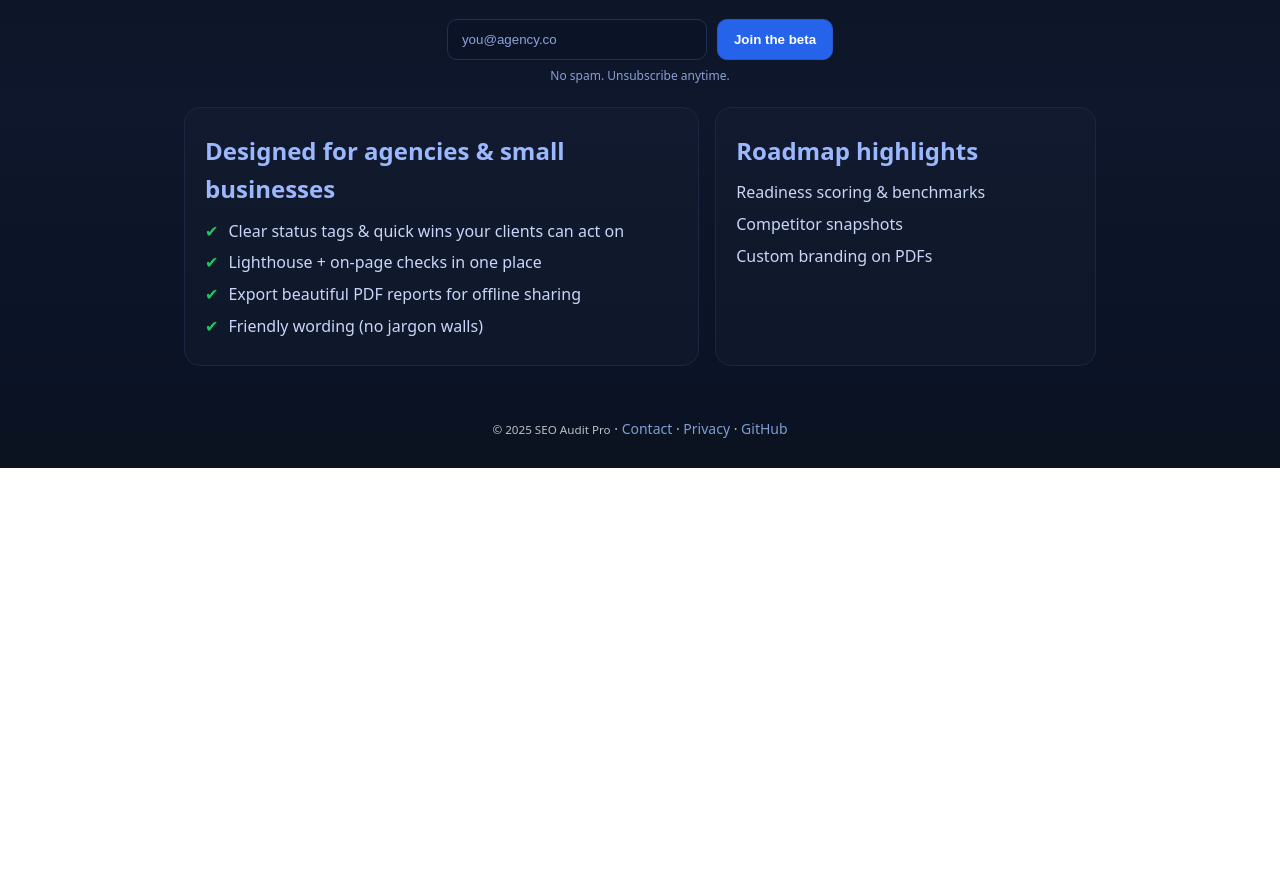
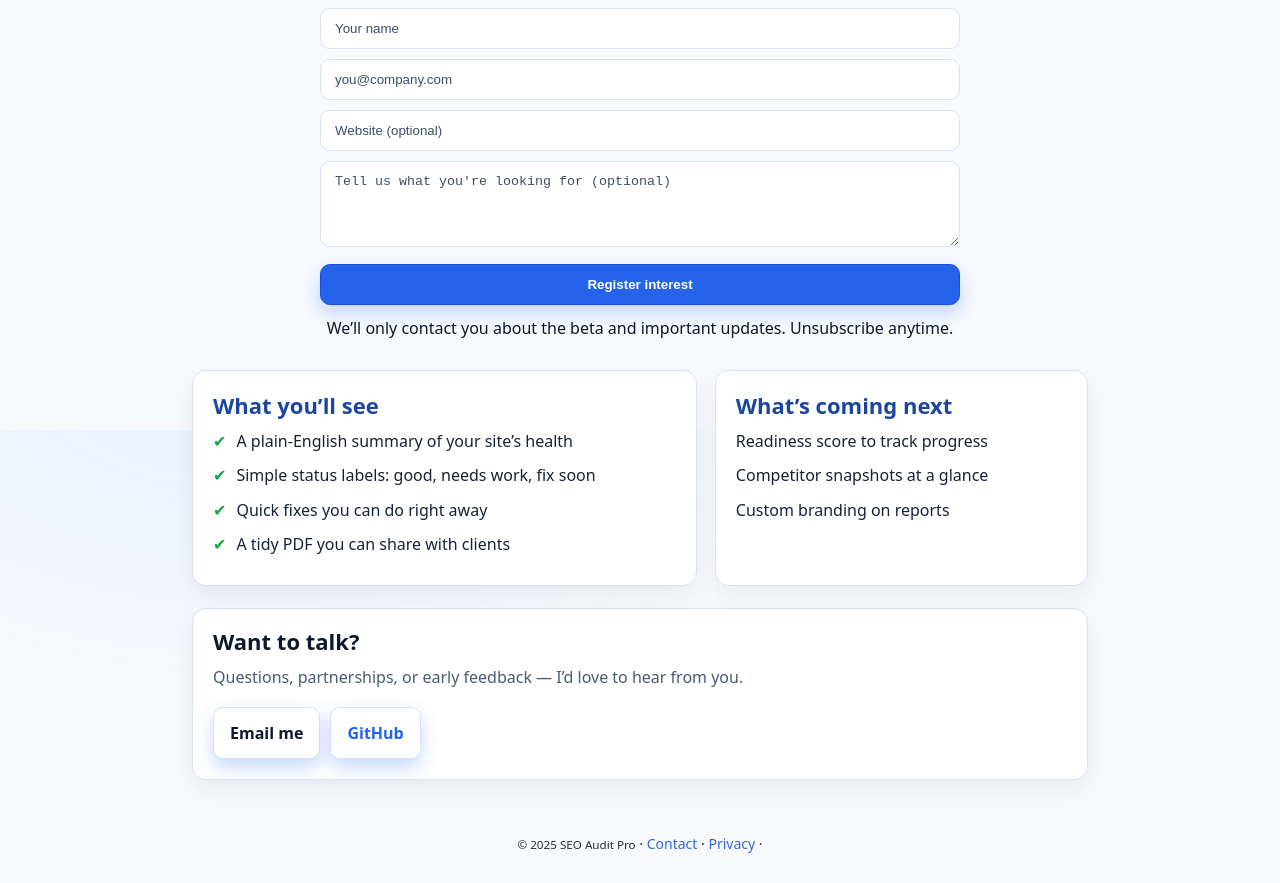
Before and after one commit to PeteLight/seo-audit-pro-landing, a plain HTML site: page index.html in a window 1280 px wide. Shown: the part 370-1253 px from the top of the page. Before the commit the page ends 838 px from the top, so only its background shows below. Drawn offline with Linux system fonts and the light colour scheme.

Commit message:
feat(landing): replace newsletter with contact/interest form + polish copy/styles - Switch from Buttondown to Formspree (static-friendly) with endpoint: https://formspree.io/f/mldwvkgz. - Add structured interest form (name, email, website optional, message optional) with honeypot + redirect to /thanks.html. - Add minimal JS (assets/app.js) to set footer year and disable submit button while sending. - Simplify contact: mailto now uses pete@seo-audit-pro.com; remove messy prefilled query string. - Remove Buttondown CTA/embed and any related markup/UTMs. - Update hero/meta copy to reflect interest capture ('Register your interest or get in touch'). - Expand CSS: .lead-form layout, .field inputs/textarea, honeypot .hp, button variants, contact-card; keep light/dark themes. - Thanks page copy refresh; Privacy page now references Formspree and correct contact email. - Keep favicon (/seo-audit-pro-favicon.ico) and social preview image unchanged.

```diff
--- /dev/null
+++ b/assets/app.js
@@ -0,0 +1,16 @@
+// Minimal enhancements: footer year + disable submit button while sending
+document.addEventListener('DOMContentLoaded', function () {
+  var yearEl = document.getElementById('year');
+  if (yearEl) yearEl.textContent = new Date().getFullYear();
+
+  var form = document.querySelector('.lead-form');
+  if (form) {
+    form.addEventListener('submit', function () {
+      var btn = form.querySelector('button[type="submit"]');
+      if (btn) {
+        btn.disabled = true;
+        btn.textContent = 'Sending…';
+      }
+    });
+  }
+});
--- a/assets/styles.css
+++ b/assets/styles.css
@@ -1,15 +1,44 @@
+/* ==============  Design Tokens  ============== */
 :root {
-  --bg: #0b1220;
-  --fg: #e7ecf3;
-  --muted: #a8b3cf;
+  /* Light theme */
+  --bg: #f7f9fc;
+  --surface: #ffffff;
+  --surface-2: #f0f4fb;
+  --text: #0f172a;
+  --muted: #495a75;
+  --border: #d9e2f2;
+
   --brand: #2563eb;
-  --panel: #111a2e;
-  --panel2: #0f172a;
-  --ok: #22c55e;
-  --border: #1b2742;
+  --brand-600: #1d4ed8;
+  --ok: #16a34a;
+  --shadow: 0 10px 24px rgba(2, 6, 23, 0.06);
+
+  --radius: 14px;
   --max: 960px;
+
+  --font-sans: system-ui, -apple-system, 'Segoe UI', Roboto, Inter, Arial,
+    sans-serif;
+  --font-mono: ui-monospace, SFMono-Regular, Menlo, Consolas, monospace;
 }
 
+/* Dark mode (auto) */
+@media (prefers-color-scheme: dark) {
+  :root {
+    --bg: #0b1220;
+    --surface: #0f172a;
+    --surface-2: #111a2e;
+    --text: #e7ecf3;
+    --muted: #a8b3cf;
+    --border: #1b2742;
+
+    --brand: #3b82f6;
+    --brand-600: #2563eb;
+    --ok: #22c55e;
+    --shadow: 0 12px 28px rgba(2, 6, 23, 0.45);
+  }
+}
+
+/* ==============  Base  ============== */
 * {
   box-sizing: border-box;
 }
@@ -19,14 +48,56 @@ body {
 }
 body {
   margin: 0;
-  background: linear-gradient(180deg, var(--bg), #0e172b 60%, #0a1224);
-  color: var(--fg);
-  font: 16px/1.6 system-ui, -apple-system, Segoe UI, Roboto, Arial, sans-serif;
+  background: radial-gradient(
+      1200px 700px at 20% -10%,
+      rgba(59, 130, 246, 0.08),
+      transparent 50%
+    )
+    var(--bg);
+  color: var(--text);
+  font: 16px/1.65 var(--font-sans);
+  -webkit-font-smoothing: antialiased;
+  -moz-osx-font-smoothing: grayscale;
   display: flex;
   flex-direction: column;
 }
 
-/* Layout */
+/* Typographic rhythm */
+h1,
+h2,
+h3 {
+  line-height: 1.15;
+  margin: 0 0 0.6rem;
+}
+h1 {
+  font-size: clamp(28px, 4vw, 44px);
+  letter-spacing: -0.02em;
+}
+h2 {
+  font-size: clamp(18px, 2.2vw, 22px);
+}
+p {
+  margin: 0 0 1rem;
+}
+.muted {
+  color: var(--muted);
+}
+
+/* Links & focus */
+a {
+  color: var(--brand);
+  text-decoration: none;
+}
+a:hover {
+  text-decoration: underline;
+}
+:focus-visible {
+  outline: 3px solid color-mix(in srgb, var(--brand) 65%, transparent);
+  outline-offset: 2px;
+  border-radius: 6px;
+}
+
+/* ==============  Layout  ============== */
 .container {
   max-width: var(--max);
   margin: 0 auto;
@@ -35,18 +106,6 @@ body {
 .main {
   padding-top: 8px;
 }
-.split {
-  display: grid;
-  gap: 16px;
-  grid-template-columns: 1fr;
-}
-@media (min-width: 860px) {
-  .split {
-    grid-template-columns: 1.15fr 0.85fr;
-  }
-}
-
-/* Header */
 .nav {
   display: flex;
   align-items: center;
@@ -57,131 +116,193 @@ body {
   display: inline-flex;
   align-items: center;
   gap: 10px;
-  text-decoration: none;
-  color: var(--fg);
+  color: inherit;
 }
 .brand-mark {
   width: 28px;
   height: 28px;
+  border-radius: 6px;
 }
 .brand-text {
   font-weight: 700;
-  letter-spacing: 0.1px;
+  letter-spacing: 0.2px;
 }
 .badge {
   font-size: 12px;
-  border: 1px solid #2a3553;
+  color: var(--muted);
+  border: 1px solid var(--border);
   border-radius: 999px;
   padding: 4px 10px;
-  color: var(--muted);
-  background: rgba(255, 255, 255, 0.02);
+  background: var(--surface-2);
 }
 
-/* Hero */
 .hero {
   text-align: center;
-  padding: 42px 0 10px;
+  padding: 48px 0 12px;
 }
 .pill {
   display: inline-block;
-  padding: 4px 10px;
-  border: 1px solid #2a3553;
+  padding: 6px 10px;
   border-radius: 999px;
-  color: #9bb8ff;
-}
-h1 {
-  font-size: clamp(28px, 4vw, 44px);
-  line-height: 1.1;
-  margin: 12px 0 12px;
-  color: #cfe1ff;
+  border: 1px solid var(--border);
+  color: color-mix(in srgb, var(--brand) 70%, var(--text) 30%);
+  background: var(--surface-2);
 }
 .lede {
   color: var(--muted);
   max-width: 760px;
-  margin: 0 auto 22px;
+  margin: 8px auto 24px;
 }
 
-/* Forms */
-.waitlist {
-  display: flex;
-  gap: 10px;
-  justify-content: center;
-  flex-wrap: wrap;
+/* Content split */
+.split {
+  display: grid;
+  gap: 18px;
+  grid-template-columns: 1fr;
 }
-.waitlist input[type='email'] {
-  background: #0b1326;
-  border: 1px solid #213055;
-  color: #eaf1ff;
-  border-radius: 10px;
-  padding: 12px 14px;
-  min-width: 260px;
-  outline: none;
-}
-.waitlist input[type='email']::placeholder {
-  color: #8ea2d8;
-}
-.waitlist button {
-  background: var(--brand);
-  border: 1px solid #2c57c7;
-  color: #fff;
-  font-weight: 600;
-  padding: 12px 16px;
-  border-radius: 10px;
-  cursor: pointer;
-}
-.waitlist button:hover {
-  filter: brightness(1.05);
-}
-.note {
-  font-size: 12px;
-  color: #8aa0d4;
-  text-align: center;
-  margin-top: 6px;
+@media (min-width: 860px) {
+  .split {
+    grid-template-columns: 1.15fr 0.85fr;
+  }
 }
 
 /* Panels */
 .panel {
-  background: linear-gradient(180deg, var(--panel), var(--panel2));
+  background: var(--surface);
   border: 1px solid var(--border);
-  border-radius: 16px;
+  border-radius: var(--radius);
   padding: 20px;
+  box-shadow: var(--shadow);
 }
 .kicker {
-  font-weight: 600;
-  color: #9bb8ff;
-  margin: 4px 0 8px;
+  font-weight: 700;
+  color: color-mix(in srgb, var(--brand) 60%, var(--text) 40%);
+  margin: 2px 0 8px;
 }
 .list {
   margin: 10px 0 0;
   padding: 0;
   list-style: none;
-  color: #c9d6f8;
+  color: color-mix(in srgb, var(--text) 85%, var(--muted) 15%);
 }
 .list li {
   display: flex;
   gap: 10px;
-  margin: 6px 0;
+  margin: 8px 0;
 }
 .tick {
   color: var(--ok);
 }
 
-/* Footer */
+/* ==============  Forms  ============== */
+.lead-form {
+  display: grid;
+  gap: 10px;
+  max-width: 640px;
+  margin: 0 auto;
+}
+.field input,
+.field textarea {
+  width: 100%;
+  background: var(--surface);
+  border: 1px solid var(--border);
+  color: var(--text);
+  border-radius: 10px;
+  padding: 12px 14px;
+  transition: border-color 0.15s ease, box-shadow 0.15s ease;
+}
+.field textarea {
+  resize: vertical;
+}
+.field input::placeholder,
+.field textarea::placeholder {
+  color: color-mix(in srgb, var(--muted) 80%, var(--text) 20%);
+}
+.field input:focus,
+.field textarea:focus {
+  border-color: var(--brand);
+  box-shadow: 0 0 0 4px color-mix(in srgb, var(--brand) 18%, transparent);
+  outline: none;
+}
+
+/* honeypot */
+.hp {
+  position: absolute !important;
+  left: -10000px;
+  top: auto;
+  width: 1px;
+  height: 1px;
+  overflow: hidden;
+}
+
+/* Buttons */
+.btn {
+  display: inline-block;
+  background: var(--brand);
+  border: 1px solid var(--brand-600);
+  color: #fff;
+  font-weight: 650;
+  padding: 12px 16px;
+  border-radius: 10px;
+  text-decoration: none;
+  box-shadow: 0 8px 18px color-mix(in srgb, var(--brand) 25%, transparent);
+  transition: transform 0.06s ease, filter 0.15s ease;
+  cursor: pointer;
+}
+.btn:hover {
+  filter: brightness(1.05);
+}
+.btn:active {
+  transform: translateY(1px);
+}
+
+.btn-secondary {
+  background: var(--surface);
+  color: var(--text);
+  border: 1px solid var(--border);
+}
+.btn-secondary:hover {
+  filter: none;
+  box-shadow: var(--shadow);
+}
+
+.btn-ghost {
+  background: transparent;
+  color: var(--brand);
+  border: 1px solid var(--border);
+}
+
+/* Contact block */
+.contact-card {
+  margin-top: 22px;
+  padding: 20px;
+  border: 1px solid var(--border);
+  border-radius: var(--radius);
+  background: var(--surface);
+  box-shadow: var(--shadow);
+}
+.contact-card .contact-links {
+  display: flex;
+  gap: 10px;
+  flex-wrap: wrap;
+  margin-top: 10px;
+}
+
+/* ==============  Footer  ============== */
 .footer {
-  opacity: 0.8;
+  opacity: 0.9;
   font-size: 14px;
   text-align: center;
   padding: 28px 0;
 }
 .footer a {
-  color: #9cc0ff;
-  text-decoration: none;
+  color: color-mix(in srgb, var(--brand) 85%, var(--text) 15%);
 }
 .footer a:hover {
   text-decoration: underline;
 }
 
-/* Utilities & a11y */
+/* ==============  Utilities & a11y  ============== */
 .sr-only {
   position: absolute;
   width: 1px;
@@ -193,3 +314,16 @@ h1 {
   white-space: nowrap;
   border: 0;
 }
+.center {
+  display: grid;
+  place-items: center;
+  min-height: 70vh;
+}
+
+/* Gentle container breathing on ultra-wide screens */
+@media (min-width: 1280px) {
+  .container {
+    padding-left: 32px;
+    padding-right: 32px;
+  }
+}
--- a/index.html
+++ b/index.html
@@ -3,34 +3,43 @@
   <head>
     <meta charset="utf-8" />
     <meta name="viewport" content="width=device-width, initial-scale=1" />
-    <title>SEO Audit Pro — Client-friendly SEO audit reports</title>
+
+    <title>SEO Audit Pro — Clear, simple website health reports</title>
     <meta
       name="description"
-      content="Plain-English SEO audits your clients actually understand. Exportable reports, Lighthouse insights, quick wins, and more."
+      content="Clear, simple website health reports — launching soon. Register your interest or get in touch."
     />
 
     <!-- Social preview -->
     <meta
       property="og:title"
-      content="SEO Audit Pro — Client-friendly SEO audit reports"
+      content="SEO Audit Pro — Clear, simple website health reports"
     />
     <meta
       property="og:description"
-      content="Plain-English SEO audits your clients actually understand. Exportable reports, Lighthouse insights, quick wins, and more."
+      content="Clear, simple website health reports — launching soon."
     />
     <meta property="og:type" content="website" />
     <meta property="og:url" content="https://seo-audit-pro.com" />
-    <meta property="og:image" content="https://seo-audit-pro.com/Logo.png" />
+    <meta
+      property="og:image"
+      content="https://seo-audit-pro.com/seo-audit-pro-transparent.png"
+    />
     <meta name="twitter:card" content="summary_large_image" />
 
-    <link rel="icon" href="/favicon.ico" />
+    <!-- Favicon & styles -->
+    <link rel="icon" href="/seo-audit-pro-favicon.ico" type="image/x-icon" />
     <link rel="preload" href="/assets/styles.css" as="style" />
     <link rel="stylesheet" href="/assets/styles.css" />
+
+    <!-- App JS -->
+    <script src="/assets/app.js" defer></script>
   </head>
+
   <body>
     <header class="container nav" role="banner">
-      <a class="brand" href="/">
-        <img src="/Logo.png" alt="" class="brand-mark" />
+      <a class="brand" href="/" aria-label="SEO Audit Pro home">
+        <img src="/seo-audit-pro-transparent.png" alt="" class="brand-mark" />
         <span class="brand-text">SEO Audit Pro</span>
       </a>
       <span class="badge" aria-label="Private beta forming">Private beta</span>
@@ -38,22 +47,32 @@
 
     <main class="container main" id="main" role="main">
       <section class="hero" aria-labelledby="hero-title">
-        <p class="pill">Plain-English SEO reports</p>
+        <p class="pill">Made for real people</p>
         <h1 id="hero-title">
-          Turn technical audits into reports your clients actually read
+          Clear, simple website health reports — launching soon
         </h1>
         <p class="lede">
-          Actionable, jargon-free SEO audits with Lighthouse, metadata, robots,
-          domain authority & quick wins — plus a polished PDF export for
-          clients.
+          Get an easy-to-read checkup of your site with what’s working, what
+          needs attention, and quick fixes you can act on.
         </p>
 
-        <!-- Replace action URL with your form provider (Formspree/Buttondown/Mailchimp) -->
+        <!-- Register interest (Formspree) -->
         <form
-          class="waitlist"
-          action="https://formspree.io/f/your_form_id_here"
+          class="lead-form"
+          action="https://formspree.io/f/mldwvkgz"
           method="POST"
         >
+          <div class="field">
+            <label class="sr-only" for="name">Your name</label>
+            <input
+              id="name"
+              name="name"
+              type="text"
+              placeholder="Your name"
+              required
+            />
+          </div>
+          <div class="field">
             <label class="sr-only" for="email">Email address</label>
             <input
               id="email"
@@ -61,49 +80,106 @@
               type="email"
               inputmode="email"
               autocomplete="email"
-            placeholder="you@agency.co"
+              placeholder="you@company.com"
               required
             />
-          <button type="submit">Join the beta</button>
+          </div>
+          <div class="field">
+            <label class="sr-only" for="website">Website (optional)</label>
+            <input
+              id="website"
+              name="website"
+              type="url"
+              placeholder="Website (optional)"
+            />
+          </div>
+          <div class="field">
+            <label class="sr-only" for="message"
+              >How can we help? (optional)</label
+            >
+            <textarea
+              id="message"
+              name="message"
+              rows="4"
+              placeholder="Tell us what you're looking for (optional)"
+            ></textarea>
+          </div>
+
+          <!-- Basic spam trap (Formspree ignores if filled) -->
+          <input
+            type="text"
+            name="_gotcha"
+            tabindex="-1"
+            autocomplete="off"
+            class="hp"
+          />
+
+          <!-- Redirect after success -->
           <input
             type="hidden"
             name="_redirect"
             value="https://seo-audit-pro.com/thanks.html"
           />
+
+          <button type="submit" class="btn">Register interest</button>
+          <p class="note">
+            We’ll only contact you about the beta and important updates.
+            Unsubscribe anytime.
+          </p>
         </form>
-        <p class="note">No spam. Unsubscribe anytime.</p>
       </section>
 
-      <section class="split">
+      <section class="split" aria-label="What you get">
         <div class="panel">
-          <h2 class="kicker">Designed for agencies & small businesses</h2>
+          <h2 class="kicker">What you’ll see</h2>
           <ul class="list">
             <li>
-              <span class="tick" aria-hidden="true">✔</span> Clear status tags &
-              quick wins your clients can act on
+              <span class="tick" aria-hidden="true">✔</span> A plain-English
+              summary of your site’s health
             </li>
             <li>
-              <span class="tick" aria-hidden="true">✔</span> Lighthouse +
-              on-page checks in one place
+              <span class="tick" aria-hidden="true">✔</span> Simple status
+              labels: good, needs work, fix soon
             </li>
             <li>
-              <span class="tick" aria-hidden="true">✔</span> Export beautiful
-              PDF reports for offline sharing
+              <span class="tick" aria-hidden="true">✔</span> Quick fixes you can
+              do right away
             </li>
             <li>
-              <span class="tick" aria-hidden="true">✔</span> Friendly wording
-              (no jargon walls)
+              <span class="tick" aria-hidden="true">✔</span> A tidy PDF you can
+              share with clients
             </li>
           </ul>
         </div>
 
         <div class="panel">
-          <h2 class="kicker">Roadmap highlights</h2>
+          <h2 class="kicker">What’s coming next</h2>
           <ul class="list dots">
-            <li>Readiness scoring & benchmarks</li>
-            <li>Competitor snapshots</li>
-            <li>Custom branding on PDFs</li>
+            <li>Readiness score to track progress</li>
+            <li>Competitor snapshots at a glance</li>
+            <li>Custom branding on reports</li>
           </ul>
+        </div>
+      </section>
+
+      <!-- Simple contact block -->
+      <section class="contact-card" aria-labelledby="contact-title">
+        <h2 id="contact-title">Want to talk?</h2>
+        <p class="muted">
+          Questions, partnerships, or early feedback — I’d love to hear from
+          you.
+        </p>
+        <div class="contact-links">
+          <a class="btn btn-secondary" href="mailto:pete@seo-audit-pro.com"
+            >Email me</a
+          >
+          <a
+            class="btn btn-ghost"
+            href="https://github.com/PeteLight/seo-audit-pro-landing"
+            target="_blank"
+            rel="noopener"
+            >GitHub</a
+          >
         </div>
       </section>
     </main>
@@ -111,15 +187,10 @@
     <footer class="container footer" role="contentinfo">
       <small>© <span id="year"></span> SEO Audit Pro</small>
       <span aria-hidden="true">·</span>
-      <a href="mailto:info@seo-audit-pro.com">Contact</a>
+      <a href="mailto:pete@seo-audit-pro.com">Contact</a>
       <span aria-hidden="true">·</span>
       <a href="/privacy.html">Privacy</a>
       <span aria-hidden="true">·</span>
-      <a href="https://github.com/PeteLight/seo-audit-pro-landing">GitHub</a>
     </footer>
-
-    <script>
-      document.getElementById('year').textContent = new Date().getFullYear();
-    </script>
   </body>
 </html>
```
Also changed, not shown: privacy.html (+14 -10 lines), thanks.html (+13 -13 lines), seo-audit-pro-favicon.ico (added). Lines whose indentation alone changed are shown as unchanged.
